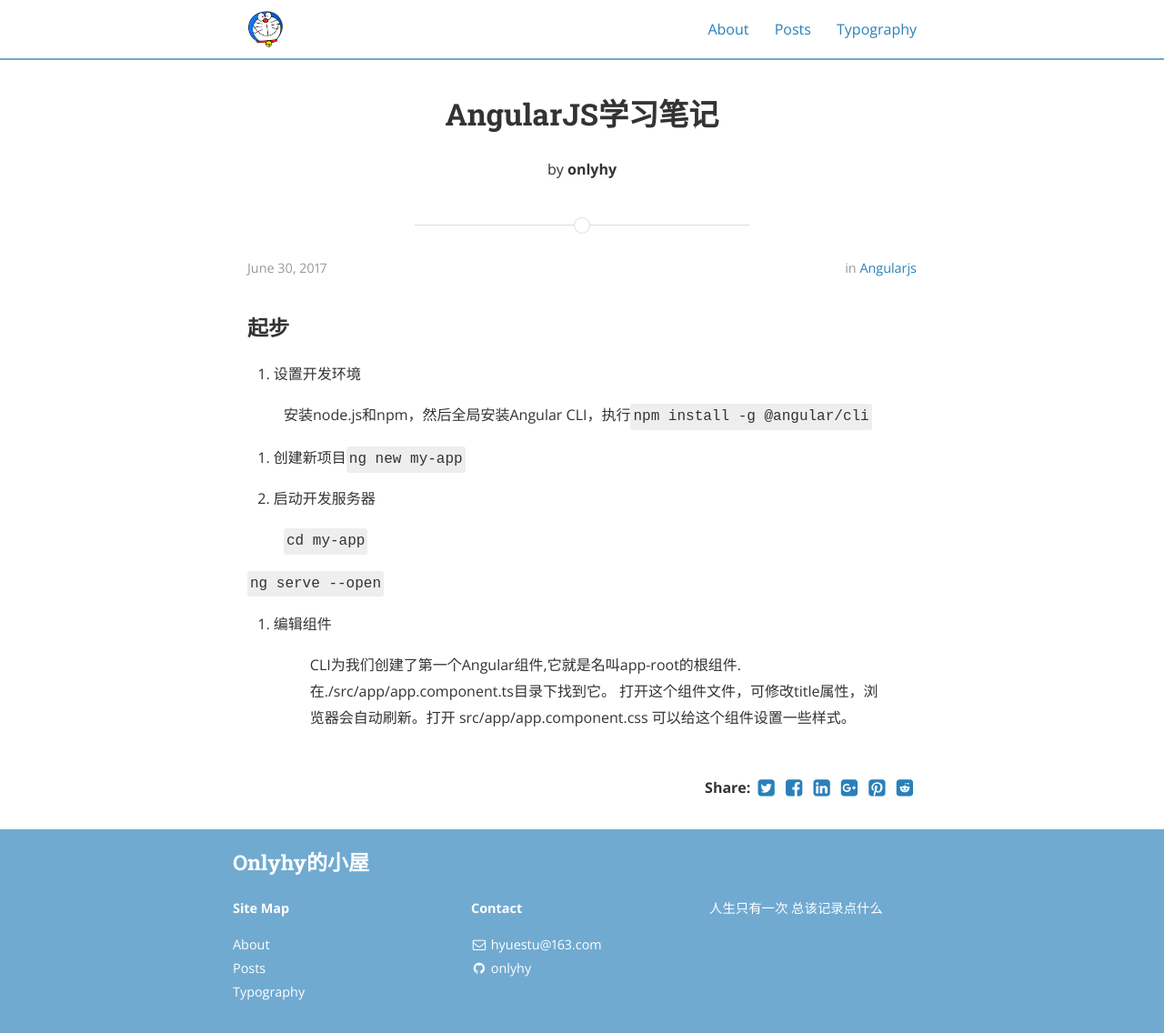
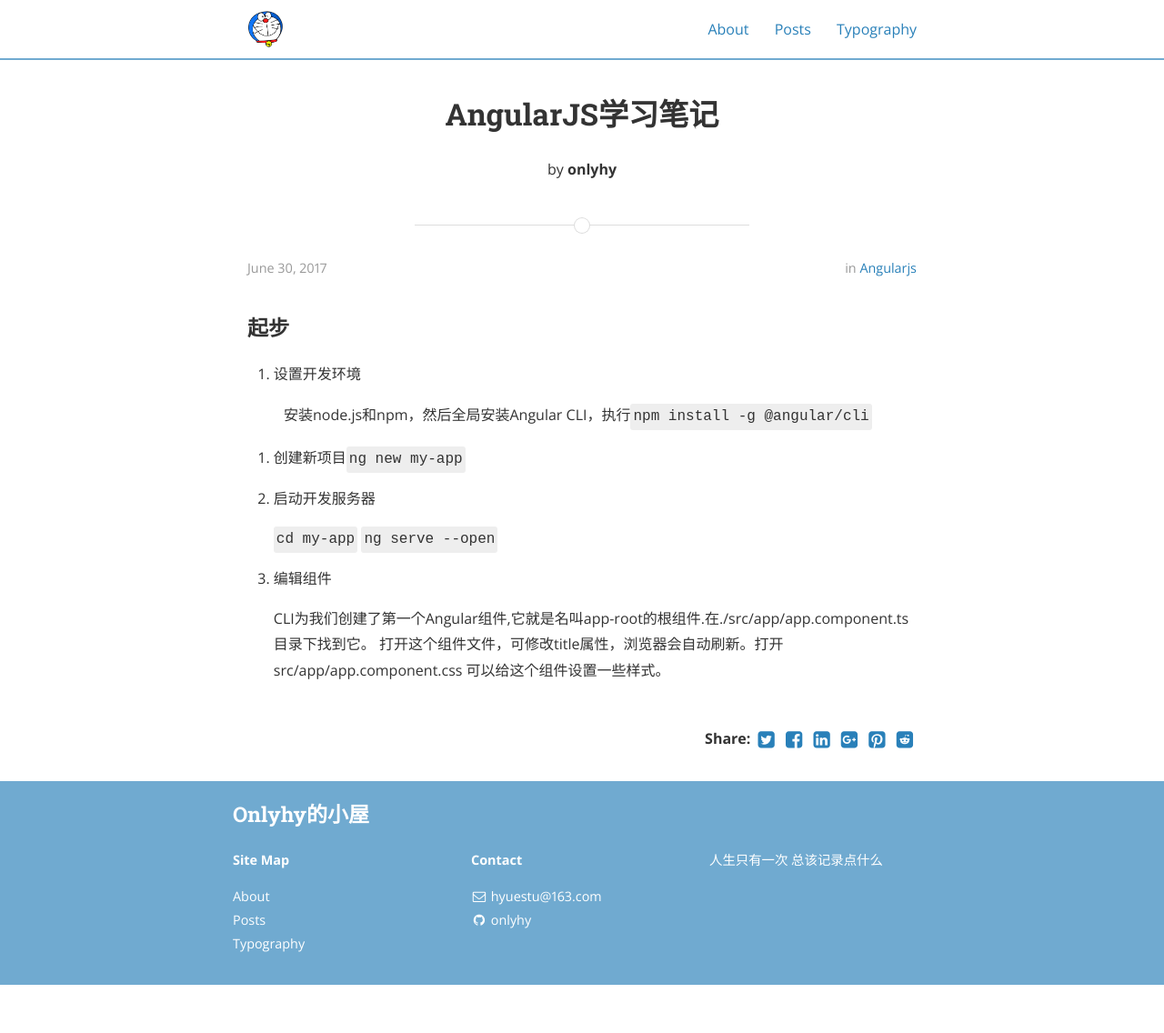
Before and after one commit to onlyhy/onlyhy.github.io, a Jekyll site: the page built from _posts/2017-06-30-AngularJS.markdown, in a window 1280 px wide. Shown: the whole page at 91% size. Built offline with Jekyll 4.4.1, drawn with Linux system fonts in a browser that asks for light colours; nearby versions of some CDN libraries; after the commit the page ends 1083 px from its top, so only the background shows below that.

```diff
--- a/_posts/2017-06-30-AngularJS.markdown
+++ b/_posts/2017-06-30-AngularJS.markdown
@@ -15,11 +15,10 @@ author: onlyhy
 
 3. 启动开发服务器
 
->
-`cd my-app`
+    `cd my-app`
+    `ng serve --open`
 
-`ng serve --open`
 4. 编辑组件
->
+
    CLI为我们创建了第一个Angular组件,它就是名叫app-root的根组件.在./src/app/app.component.ts目录下找到它。
    打开这个组件文件，可修改title属性，浏览器会自动刷新。打开 src/app/app.component.css 可以给这个组件设置一些样式。
```
